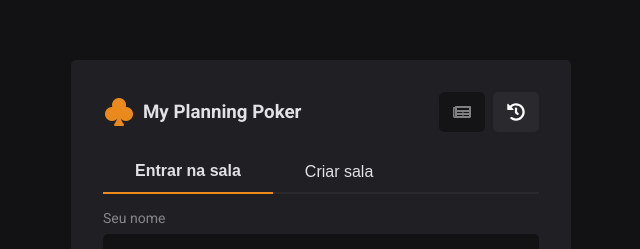
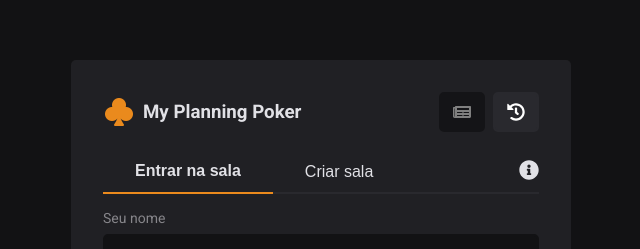
Before and after one commit to Jonatan966/my-planning-poker, a Next.js app: page / in a window 1280 px wide. Shown: the part 136-385 px from the top of the page, without its empty margins (319-959 px from the left). Built offline with nearby package versions, Linux system fonts and the light colour scheme.

Commit message:
feat: add info tooltip into home page

```diff
--- a/src/pages/index.tsx
+++ b/src/pages/index.tsx
@@ -2,11 +2,12 @@ import Link from "next/link";
 import { useRouter } from "next/router";
 import { useEffect, useState } from "react";
 import toast from "react-hot-toast";
-import { FaHistory, FaNewspaper } from "react-icons/fa";
+import { FaHistory, FaNewspaper, FaInfoCircle } from "react-icons/fa";
 import { ConnectionForm } from "../components/domain/connection-form";
 import Button from "../components/ui/button";
 
 import { TabMenu } from "../components/ui/tab-menu";
+import { Tooltip } from "../components/ui/tooltip";
 import { errorCodes } from "../configs/error-codes";
 import styles from "../styles/pages/home.module.css";
 
@@ -64,7 +65,11 @@ function HomePage() {
           ]}
           selectedMenu={menu}
           setSelectedMenu={setMenu}
-        />
+        >
+          <Tooltip message="Entre em uma sala existente ou crie uma nova">
+            <FaInfoCircle size={20} />
+          </Tooltip>
+        </TabMenu>
 
         <ConnectionForm
           menu={menu}
```
